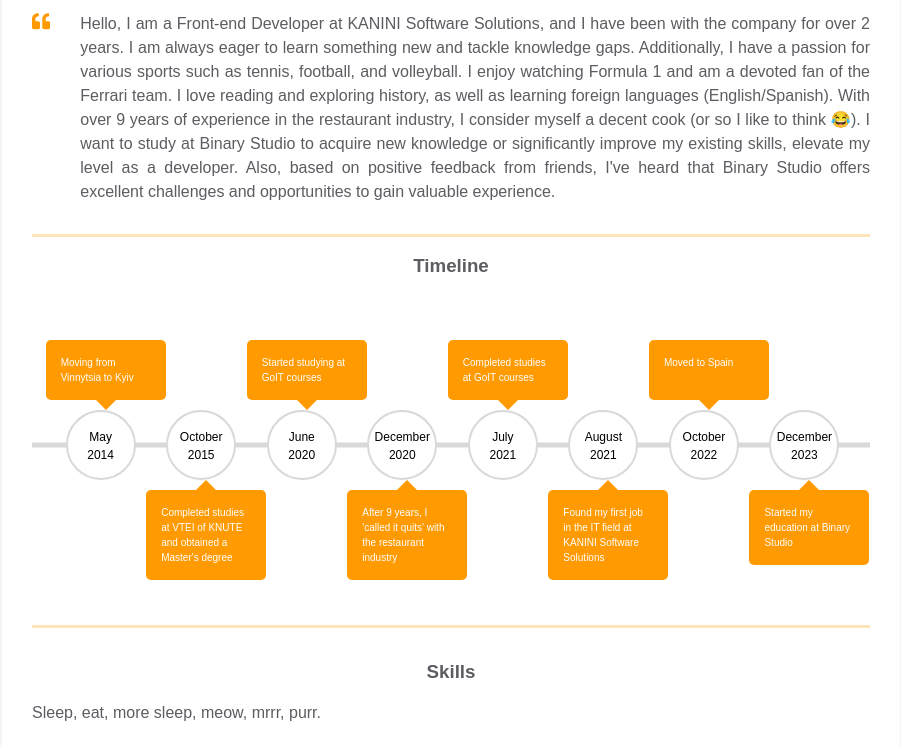
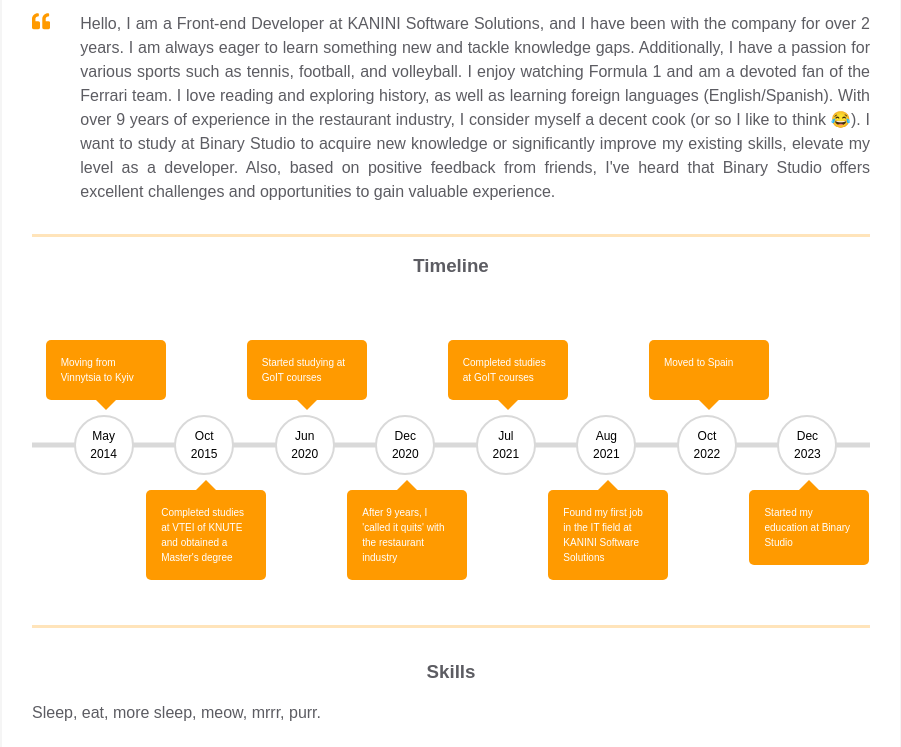
Before and after one commit to arestus/homepage, a plain HTML site: page index.html in a window 1280 px wide. Shown: the part 350-1097 px from the top of the page, without its empty margins (189-1090 px from the left). Drawn offline with Linux system fonts and the light colour scheme.

Commit message:
Fix Timeline date styles and names

```diff
--- a/index.html
+++ b/index.html
@@ -177,7 +177,7 @@
 
               <div class="box box-bottom">
                 <div class="date">
-                  <p class="month">December</p>
+                  <p class="month">Dec</p>
                   <p class="year">2023</p>
                 </div>
                 <div class="box-content">
@@ -187,7 +187,7 @@
 
               <div class="box box-top">
                 <div class="date">
-                  <p class="month">October</p>
+                  <p class="month">Oct</p>
                   <p class="year">2022</p>
                 </div>
                 <div class="box-content">
@@ -197,7 +197,7 @@
 
               <div class="box box-bottom">
                 <div class="date">
-                  <p class="month">August</p>
+                  <p class="month">Aug</p>
                   <p class="year">2021</p>
                 </div>
                 <div class="box-content">
@@ -210,7 +210,7 @@
 
               <div class="box box-top">
                 <div class="date">
-                  <p class="month">July</p>
+                  <p class="month">Jul</p>
                   <p class="year">2021</p>
                 </div>
                 <div class="box-content">
@@ -220,7 +220,7 @@
 
               <div class="box box-bottom">
                 <div class="date">
-                  <p class="month">December</p>
+                  <p class="month">Dec</p>
                   <p class="year">2020</p>
                 </div>
                 <div class="box-content">
@@ -233,7 +233,7 @@
 
               <div class="box box-top">
                 <div class="date">
-                  <p class="month">June</p>
+                  <p class="month">Jun</p>
                   <p class="year">2020</p>
                 </div>
                 <div class="box-content">
@@ -243,7 +243,7 @@
 
               <div class="box box-bottom">
                 <div class="date">
-                  <p class="month">October</p>
+                  <p class="month">Oct</p>
                   <p class="year">2015</p>
                 </div>
                 <div class="box-content">
--- a/styles.css
+++ b/styles.css
@@ -309,10 +309,10 @@ body {
 .box .date {
   position: absolute;
   top: 50%;
-  left: 0px;
+  left: 8px;
   transform: translateY(-50%);
-  width: 70px;
-  height: 70px;
+  width: 60px;
+  height: 60px;
   border-radius: 100%;
   background: #fff;
   border: 2px solid #d9d9d9;
@@ -323,7 +323,7 @@ body {
 }
 
 .month {
-  margin-top: 16px;
+  margin-top: 10px;
 }
 
 .box .box-content {
```
